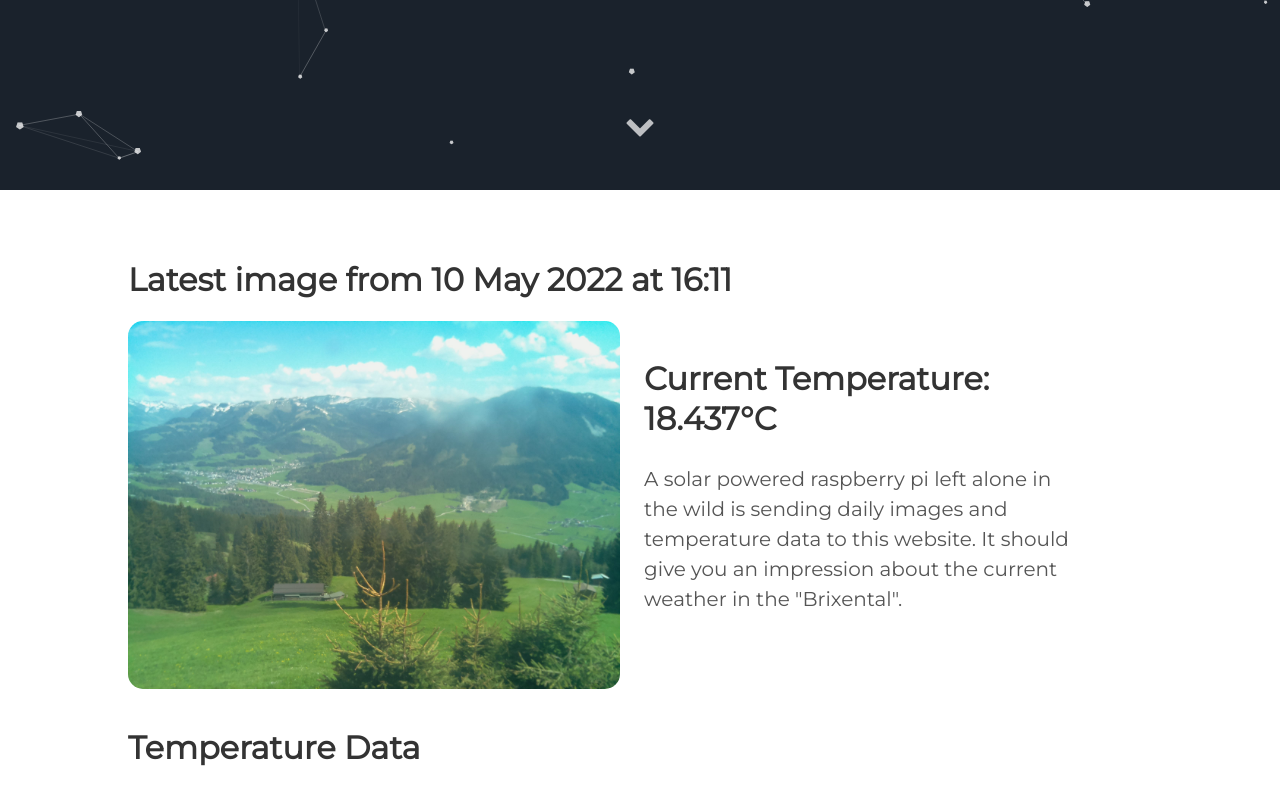
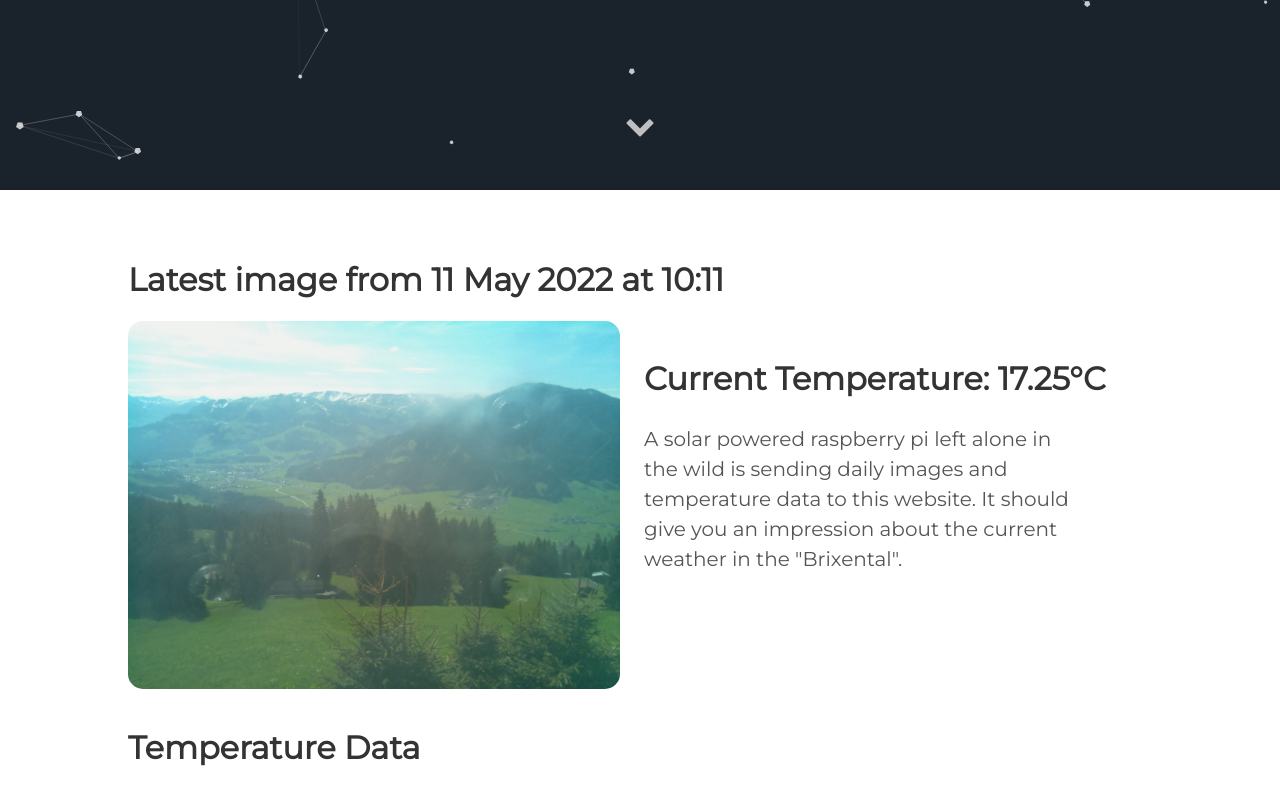
Before and after one commit to vektorious/vektorious.github.io, a Jekyll site: the page built from resources/huette.md, in a window 1280 px wide and 900 px high, scrolled down 710 px. Shown: the top 805 px of the window. Built offline with Jekyll 4.4.1, drawn with Linux system fonts in a browser that asks for light colours.

Commit message:
I'm a bot beep boop

```diff
--- a/resources/huette.md
+++ b/resources/huette.md
@@ -6,13 +6,13 @@ image: '/assets/img/'
 description: 'Live image from the Austrian alps'
 twitter_text: ' '
 ---
-## Latest image from 10 May 2022 at 16:11
+## Latest image from 11 May 2022 at 10:11
 <div class="huette">
   <div class="huette-image">
     <img src="{{ "/assets/img/huette.jpg" | prepend: site.baseurl }}">
   </div>
   <div class="huette-text">
-        <h2>Current Temperature: 18.437°C</h2>
+        <h2>Current Temperature: 17.25°C</h2>
         <p>A solar powered raspberry pi left alone in the wild is sending daily images and temperature data to this website. It should give you an impression about the current weather in the "Brixental".</p>
 
   </div>
```
Also changed, not shown: rpi-script/2022-05-11_100935.txt (renamed from rpi-script/2022-05-10_160935.txt, +5 -5 lines), rpi-script/huette.md (+2 -2 lines), assets/img/huette.jpg, assets/img/temp_plot.png, rpi-script/temp_plot.png, 1 other file.
